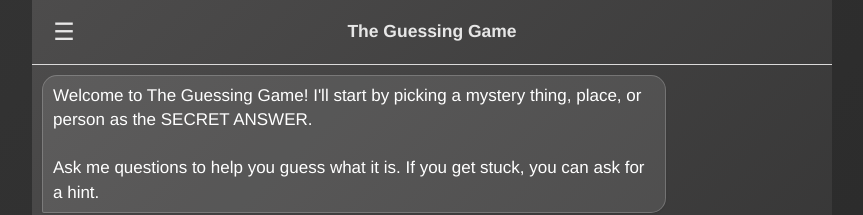
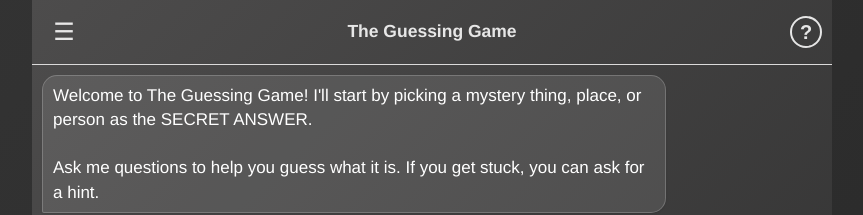
Before and after one commit to cobrauf/ai-demos, a React (Vite) app in the folder frontend/: page /demos/mystery-item in a window 1280 px wide. Shown: the top 215 px of the page, without its empty margins (208-1071 px from the left). Built offline with nearby package versions, Linux system fonts and the light colour scheme; no server answers.

Commit message:
added Explain modal and hooked up to "?" button

```diff
--- /dev/null
+++ b/frontend/src/components/SharedModal/ExplainModal.tsx
@@ -0,0 +1,89 @@
+import React, { useEffect } from "react";
+import styles from "./SharedModal.module.css";
+
+interface ExplainModalProps {
+  isOpen: boolean;
+  onClose: () => void;
+}
+
+const ExplainModal: React.FC<ExplainModalProps> = ({ isOpen, onClose }) => {
+  useEffect(() => {
+    const handleEscapeKey = (event: KeyboardEvent) => {
+      if (event.key === "Escape") {
+        onClose();
+      }
+    };
+
+    if (isOpen) {
+      document.addEventListener("keydown", handleEscapeKey);
+      document.body.style.overflow = "hidden";
+    }
+
+    return () => {
+      document.removeEventListener("keydown", handleEscapeKey);
+      document.body.style.overflow = "unset";
+    };
+  }, [isOpen, onClose]);
+
+  const handleBackdropClick = (event: React.MouseEvent<HTMLDivElement>) => {
+    if (event.target === event.currentTarget) {
+      onClose();
+    }
+  };
+
+  if (!isOpen) return null;
+
+  return (
+    <div className={styles.modalOverlay} onClick={handleBackdropClick}>
+      <div className={styles.modalContainer}>
+        <button
+          className={styles.closeButton}
+          onClick={onClose}
+          aria-label="Close modal"
+        >
+          ×
+        </button>
+        <div className={styles.modalContent}>
+          <div className={styles.message}>
+            <h2 style={{ marginBottom: "20px", color: "var(--text-color)" }}>
+              How to Play The Guessing Game
+            </h2>
+            <div style={{ textAlign: "left", lineHeight: "1.6" }}>
+              <p>
+                <strong>🎯 Goal:</strong> I've picked a mystery item, and your
+                job is to guess what it is!
+              </p>
+
+              <p>
+                <strong>🤔 How to Play:</strong>
+              </p>
+              <ul style={{ paddingLeft: "20px", marginBottom: "15px" }}>
+                <li>Ask me yes/no questions about the mystery item</li>
+                <li>Make specific guesses when you think you know</li>
+                <li>Request hints if you get stuck</li>
+              </ul>
+
+              <p>
+                <strong>💡 Tips:</strong>
+              </p>
+              <ul style={{ paddingLeft: "20px", marginBottom: "15px" }}>
+                <li>
+                  Start with broad categories (living/non-living, big/small)
+                </li>
+                <li>Narrow down based on my answers</li>
+                <li>Don't be afraid to make educated guesses!</li>
+              </ul>
+
+              <p>
+                <strong>🔄 New Game:</strong> Click the "New Chat" button to
+                start over with a different mystery item.
+              </p>
+            </div>
+          </div>
+        </div>
+      </div>
+    </div>
+  );
+};
+
+export default ExplainModal;
--- a/frontend/src/components/TopBar/TopBar.module.css
+++ b/frontend/src/components/TopBar/TopBar.module.css
@@ -26,6 +26,30 @@
   line-height: 1;
 }
 
+.explainButton {
+  position: static;
+  z-index: 1001;
+  cursor: pointer;
+  border-radius: 50%;
+  display: flex;
+  align-items: center;
+  justify-content: center;
+  font-size: 20px;
+  font-weight: bold;
+  color: var(--text-color);
+  width: 32px;
+  height: 32px;
+  line-height: 1;
+  border: 2px solid var(--text-color);
+  transition: all 0.2s ease;
+  margin-left: auto;
+}
+
+.explainButton:hover {
+  background-color: var(--text-color);
+  color: var(--background-color);
+}
+
 .title {
   font-size: 1.75rem;
   font-weight: 700;
--- a/frontend/src/components/TopBar/TopBar.tsx
+++ b/frontend/src/components/TopBar/TopBar.tsx
@@ -4,15 +4,23 @@ import styles from "./TopBar.module.css";
 interface TopBarProps {
   title: string;
   onMenuClick: () => void;
+  onExplainClick: () => void;
 }
 
-const TopBar: React.FC<TopBarProps> = ({ title, onMenuClick }) => {
+const TopBar: React.FC<TopBarProps> = ({
+  title,
+  onMenuClick,
+  onExplainClick,
+}) => {
   return (
     <header className={styles.topBar}>
       <div className={styles.menuTrigger} onClick={onMenuClick}>
         ☰
       </div>
       <h1 className={styles.title}>{title}</h1>
+      <div className={styles.explainButton} onClick={onExplainClick}>
+        ?
+      </div>
     </header>
   );
 };
--- a/frontend/src/views/MysteryItemView/MysteryItemView.tsx
+++ b/frontend/src/views/MysteryItemView/MysteryItemView.tsx
@@ -5,6 +5,7 @@ import ChatInput from "../../components/ChatInput/ChatInput";
 import TopBar from "../../components/TopBar/TopBar";
 import NewChatIcon from "../../components/ChatInput/NewChatIcon";
 import SharedModal from "../../components/SharedModal/SharedModal";
+import ExplainModal from "../../components/SharedModal/ExplainModal";
 import {
   invokeMysteryItemGraph,
   resetMysteryItemSession,
@@ -63,6 +64,7 @@ const MysteryItemView: React.FC<MysteryItemViewProps> = ({ onMenuClick }) => {
   ]);
   const [isLoading, setIsLoading] = useState(false);
   const [isModalOpen, setIsModalOpen] = useState(false);
+  const [isExplainModalOpen, setIsExplainModalOpen] = useState(false);
   const [sessionId] = useState<string>(() => {
     const deviceSessionId = getSessionId("mystery_item");
     console.log("Using device-based session ID:", deviceSessionId);
@@ -228,9 +230,21 @@ const MysteryItemView: React.FC<MysteryItemViewProps> = ({ onMenuClick }) => {
     handleNewGame();
   };
 
+  const handleExplainClick = () => {
+    setIsExplainModalOpen(true);
+  };
+
+  const handleExplainModalClose = () => {
+    setIsExplainModalOpen(false);
+  };
+
   return (
     <div className={styles.chatContainer}>
-      <TopBar title="The Guessing Game" onMenuClick={onMenuClick} />
+      <TopBar
+        title="The Guessing Game"
+        onMenuClick={onMenuClick}
+        onExplainClick={handleExplainClick}
+      />
       <main className={styles.messageArea} ref={messageAreaRef}>
         {conversation.map((msg, index) => (
           <ChatMessage
@@ -270,6 +284,11 @@ const MysteryItemView: React.FC<MysteryItemViewProps> = ({ onMenuClick }) => {
         confirmButtonText="Confirm"
         cancelButtonText="Cancel"
       />
+
+      <ExplainModal
+        isOpen={isExplainModalOpen}
+        onClose={handleExplainModalClose}
+      />
     </div>
   );
 };
```
